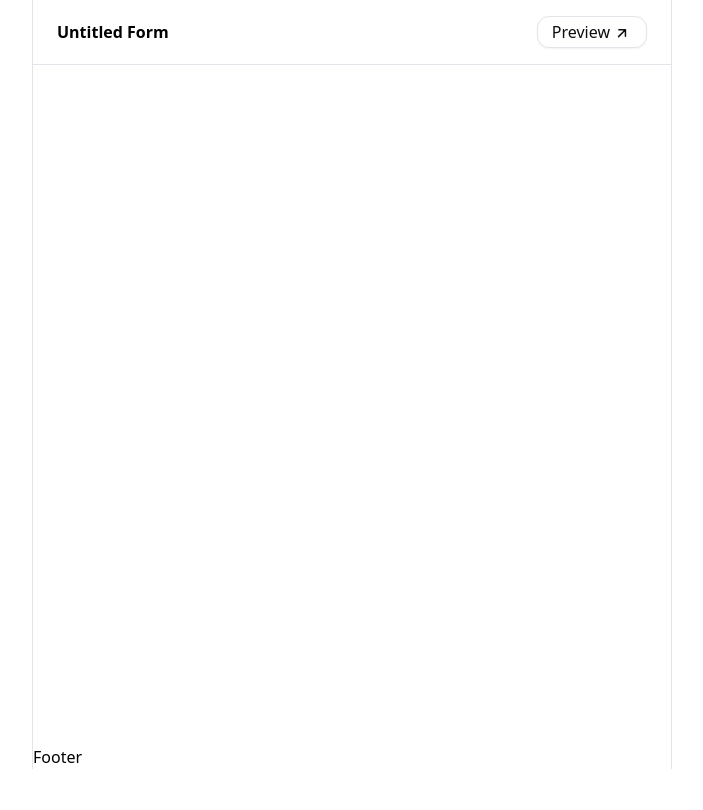
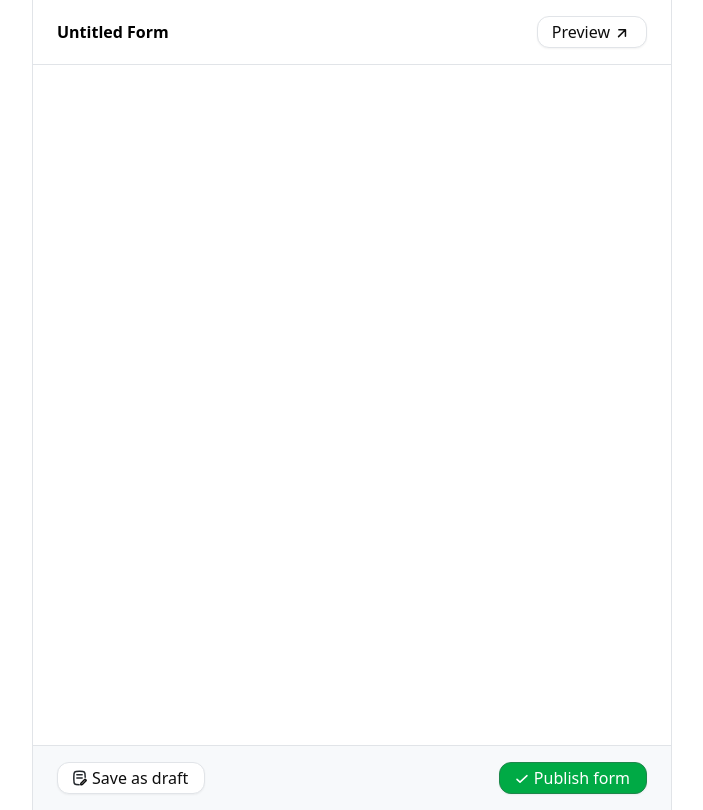
Before and after one commit to shreykoradia/peerlist-shrey, a Next.js app: page / in a window 1280 px wide. Shown: the whole page, without its empty margins (288-991 px from the left). Built offline with nearby package versions, Linux system fonts and the light colour scheme.

Commit message:
added footer for form-builder

```diff
--- a/src/modules/form-builder/components/form-builder.tsx
+++ b/src/modules/form-builder/components/form-builder.tsx
@@ -1,12 +1,13 @@
 import React from "react";
 import FormHeader from "./form-header";
+import FormFooter from "./form-footer";
 
 function FormBuilder() {
   return (
     <div className="mx-auto flex flex-col justify-center border-y-0 border-x border-x-secondary-foreground max-w-screen-sm">
       <FormHeader />
       <div className="h-[calc(100vh_-_7.5rem)]"></div>
-      <div>Footer</div>
+      <FormFooter />
     </div>
   );
 }
--- a/src/modules/form-builder/components/form-footer.tsx
+++ b/src/modules/form-builder/components/form-footer.tsx
@@ -1,7 +1,25 @@
 import React from "react";
 
+import { Button } from "@/shared/ui/button";
+
+import DraftIcon from "@/assets/icons/draft.svg";
+import CheckIcon from "@/assets/icons/check.svg";
+
 function FormFooter() {
-  return <div>form-footer</div>;
+  return (
+    <>
+      <div className="w-full flex justify-between items-center border-t border-t-secondary-foreground px-6 py-4 bg-secondary">
+        <Button variant={"outline"} className="gap-1">
+          <DraftIcon />
+          Save as draft
+        </Button>
+        <Button variant={"default"} className="gap-1">
+          <CheckIcon className={"mt-0.5"} />
+          Publish form
+        </Button>
+      </div>
+    </>
+  );
 }
 
 export default FormFooter;
```
Also changed, not shown: src/assets/icons/check.svg (added), src/assets/icons/draft.svg (added).
